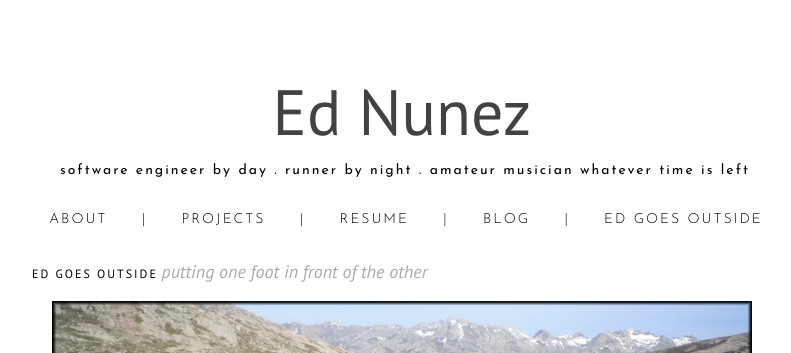
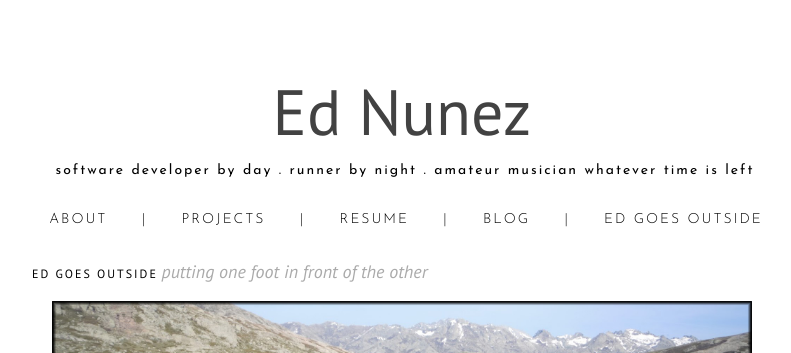
Before and after one commit to ednunezg/ednunezg.github.io, a Jekyll site: the page built from outside.md, in a window 1280 px wide. Shown: the top 353 px of the page, without its empty margins (238-1029 px from the left). Built offline with Jekyll 4.4.1, drawn with Linux system fonts in a browser that asks for light colours; nearby versions of some CDN libraries.

Commit message:
Updated site header in config file

```diff
--- a/_config.yml
+++ b/_config.yml
@@ -8,7 +8,7 @@
 # Site settings
 title: Ed Nunez
 email: nunez087@umn.com
-description: software engineer by day . runner by night . amateur musician whatever time is left
+description: software developer by day . runner by night . amateur musician whatever time is left
 baseurl: "" # the subpath of your site, e.g. /blog
 url: "http://eddypuffs.github.io" # the base hostname & protocol for your site
 twitter_username:
```
